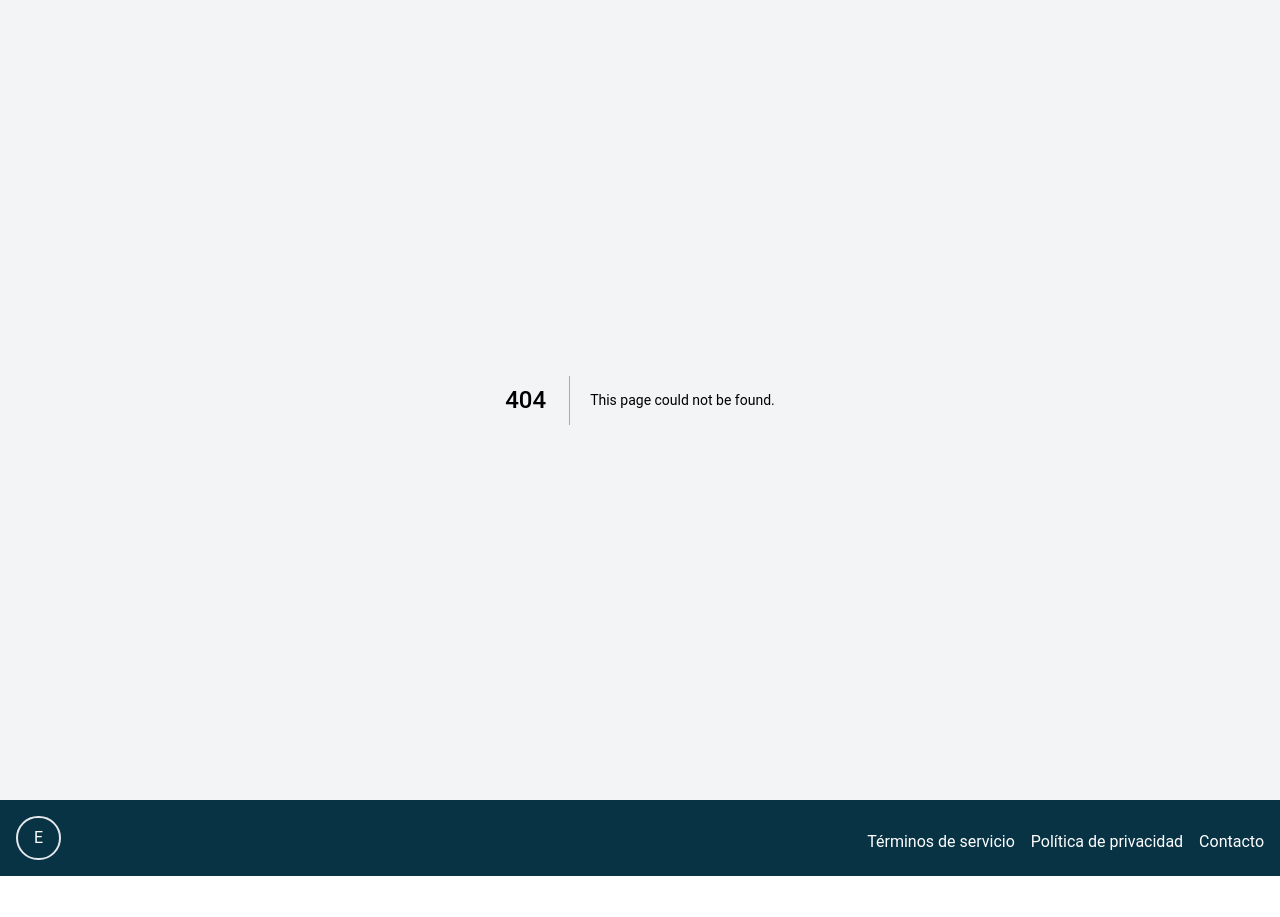
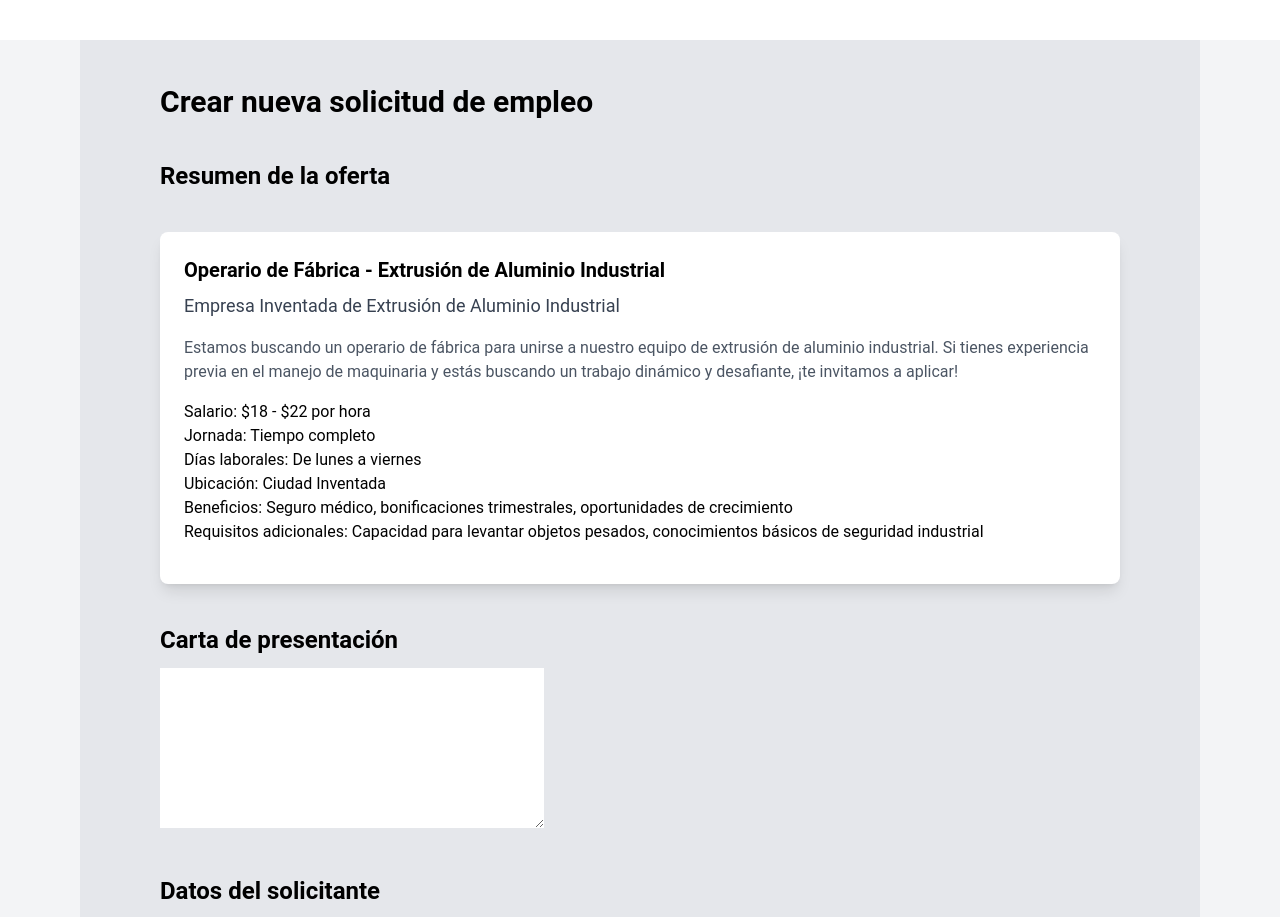
Before and after one commit to frankgimeno3/empleotecnicfront, a Next.js app: page /dashboard/solicitud in a window 1280 px wide. Before the commit this address had no page. Shown: the top 917 px of the page. Before the commit the page ends 876 px from the top, so only its background shows below. Built offline with nearby package versions, Linux system fonts and the light colour scheme.

Commit message:
creo vista solicitud

```diff
--- /dev/null
+++ b/components/Dashboard/BolsaDeEmpleo/Offercard2.tsx
@@ -0,0 +1,39 @@
+import React from "react";
+
+const OfferCard = () => {
+  return (
+    <div className="flex justify-center items-center mb-10 pt-10 mx-20">
+      <div className="bg-white rounded-lg shadow-lg p-6">
+        <h2 className="text-xl font-semibold mb-2">
+          Operario de Fábrica - Extrusión de Aluminio Industrial
+        </h2>
+        <h3 className="text-lg text-gray-700 mb-4">
+          Empresa Inventada de Extrusión de Aluminio Industrial
+        </h3>
+        <p className="text-gray-600 mb-4">
+          Estamos buscando un operario de fábrica para unirse a nuestro equipo
+          de extrusión de aluminio industrial. Si tienes experiencia previa en
+          el manejo de maquinaria y estás buscando un trabajo dinámico y
+          desafiante, ¡te invitamos a aplicar!
+        </p>
+        <ul className="text-gray-700 mb-4">
+          <li>Salario: $18 - $22 por hora</li>
+          <li>Jornada: Tiempo completo</li>
+          <li>Días laborales: De lunes a viernes</li>
+          <li>Ubicación: Ciudad Inventada</li>
+          <li>
+            Beneficios: Seguro médico, bonificaciones trimestrales,
+            oportunidades de crecimiento
+          </li>
+          <li>
+            Requisitos adicionales: Capacidad para levantar objetos pesados,
+            conocimientos básicos de seguridad industrial
+          </li>
+        </ul>
+
+      </div>
+    </div>
+  );
+};
+
+export default OfferCard;
--- /dev/null
+++ b/pages/dashboard/solicitud.tsx
@@ -0,0 +1,124 @@
+import { useState, FormEvent, ChangeEvent, MouseEvent } from "react";
+import OfferCard2 from "../../components/Dashboard/BolsaDeEmpleo/Offercard2";
+
+const Solicitud = () => {
+  const [showForm, setShowForm] = useState(false);
+
+  const handleInsertarManualmente = () => {
+    setShowForm(true);
+  };
+
+  const handleSubmit = (event: FormEvent) => {
+    event.preventDefault();
+    // Here you can perform actions with the form data
+  };
+
+  return (
+    <div className="mt-6 mx-20 bg-gradient-to-r from-gray-700 to-cyan-950">
+      <div className="mt-10 py-20 bg-gray-200 pt-1">
+        <h1 className="text-3xl mt-10 ml-20 font-bold">
+          Crear nueva solicitud de empleo
+        </h1>
+        <h2 className="text-2xl mt-10 ml-20 font-bold">Resumen de la oferta</h2>
+        <OfferCard2 />
+        <h2 className="text-2xl mt-10 ml-20 font-bold">
+          Carta de presentación
+        </h2>
+        <textarea className="mt-3 ml-20 w-96 h-40" />
+        <h2 className="text-2xl mt-10 ml-20 font-bold">
+          Datos del solicitante
+        </h2>
+        <div className="flex justify-center mt-3">
+          <button
+            className="mr-3 bg-blue-500 hover:bg-blue-700 text-white font-bold py-2 px-4 rounded"
+            onClick={() => alert("Autocompletar con datos del perfil")}
+          >
+            Autocompletar con datos del perfil?
+          </button>
+          <button
+            className="bg-blue-500 hover:bg-blue-700 text-white font-bold py-2 px-4 rounded"
+            onClick={handleInsertarManualmente}
+          >
+            Insertar datos manualmente
+          </button>
+        </div>
+        {showForm && (
+          <>
+          <form className="mt-6 ml-20" onSubmit={handleSubmit}>
+            <div>
+              <label className="mt-10">
+                Nombre y apellidos:
+                <input
+                  type="text"
+                  className="    rounded-lg shadow-lg p-2"
+                  required />
+          </label>
+          </div>
+          <div className="mt-5">
+
+          <label className="mt-10">
+              Nacionalidad:
+              <br />
+              <input
+                type="text"
+                className="    rounded-lg shadow-lg p-2"
+                required />
+            </label>
+            </div>
+
+
+            <label className="mt-10">
+              Sexo:
+              <br />
+              <input
+                type="text"
+                className="    rounded-lg shadow-lg p-2"
+                required />
+            </label><br /><label className="pt-10">
+              Documento de identidad:
+              <br />
+              <input
+                type="text"
+                className="    rounded-lg shadow-lg p-2"
+                required />
+            </label><br /><label>
+              Permiso de trabajo:
+              <br />
+              <input
+                type="text"
+                className="    rounded-lg shadow-lg p-2"
+                required />
+            </label><br /><label>
+              Disponibilidad inmediata?
+              <br />
+              <input
+                type="text"
+                className="    rounded-lg shadow-lg p-2"
+                required />
+            </label><br /><label>
+              Estudios:
+              <br />
+              <textarea
+                className="    rounded-lg shadow-lg p-2w-96 h-20"
+                required />
+            </label><br /><label>
+              Experiencia anterior:
+              <br />
+              <textarea
+                className="    rounded-lg shadow-lg p-2 w-96 h-20"
+                required />
+            </label><br /><button
+              type="submit"
+              className="mt-3 bg-blue-500 hover:bg-blue-700 text-white font-bold py-2 px-4 rounded"
+            >
+              Enviar solicitud
+            </button>
+          </form>
+          </>
+        )}
+      </div>
+    </div>
+  );
+};
+
+export default Solicitud;
```
Also changed, not shown: pages/dashboard/index.tsx (renamed from pages/dashboard.tsx, +6 -5 lines), components/Dashboard/Notificaciones.tsx (line endings or trailing spaces).
